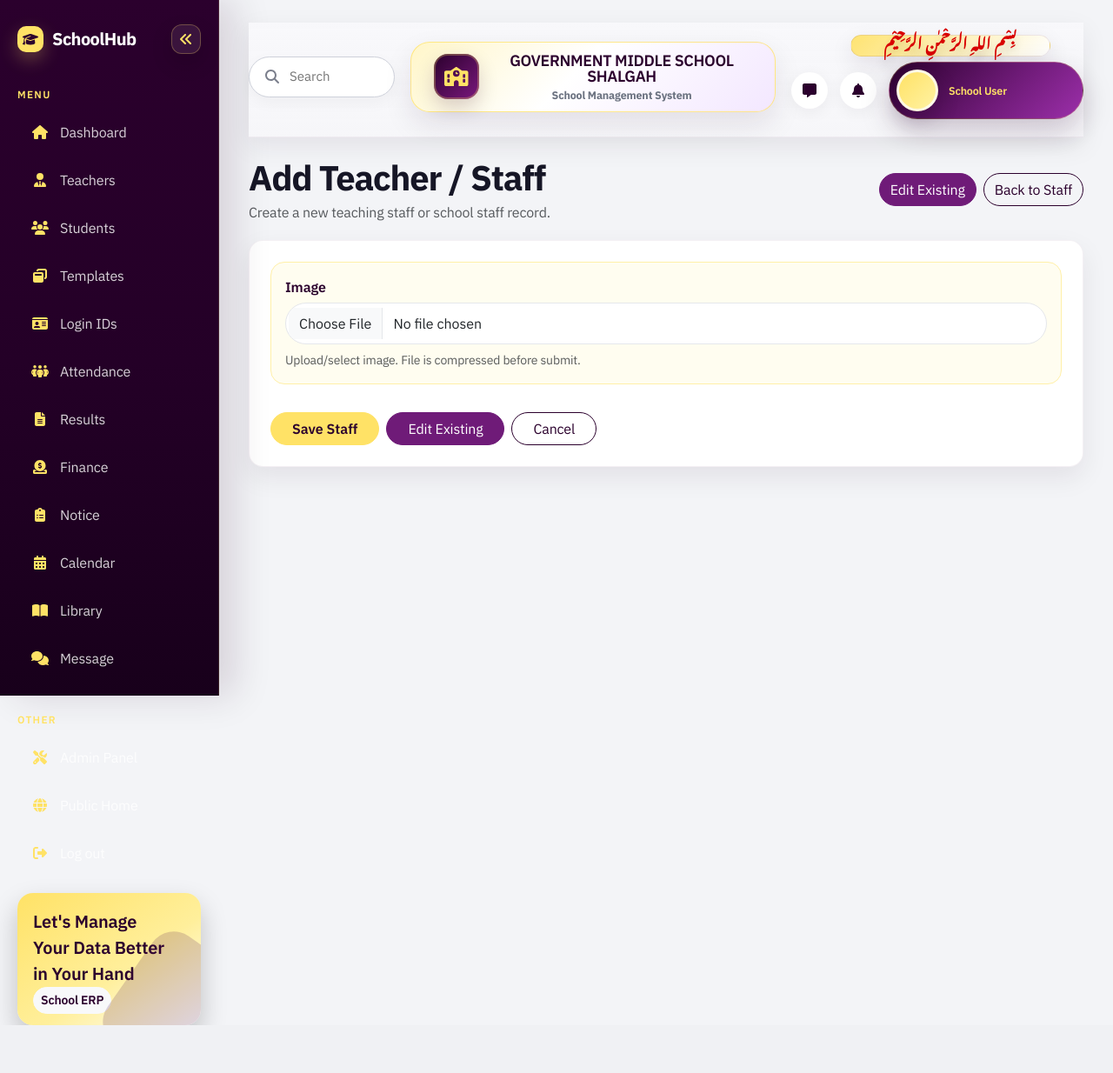
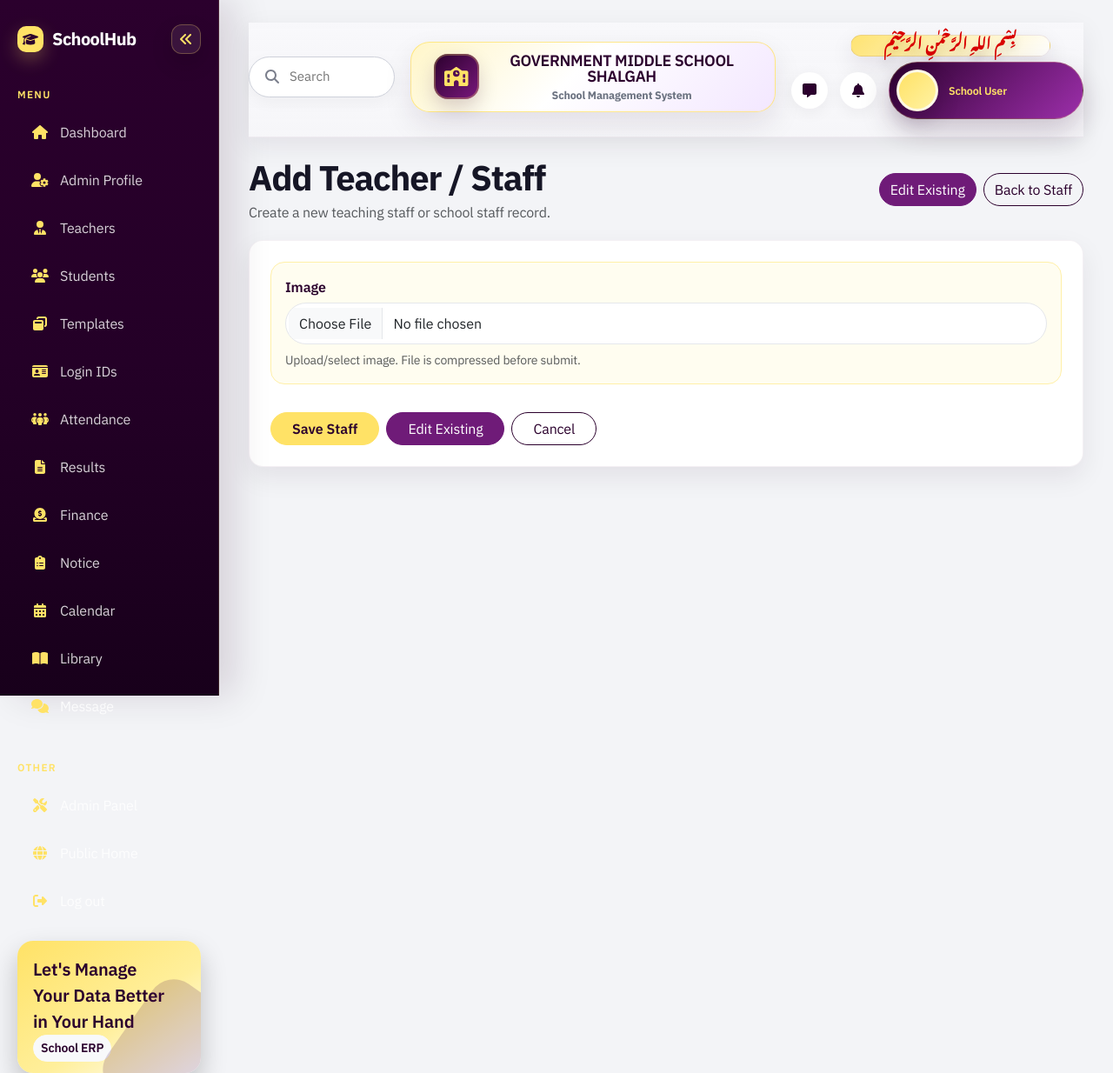
Before and after one commit to pehlidachan/school-management-system, a Django app: template school/templates/add_staff.html in a window 1280 px wide. Shown: the whole page at 87% size. Before the commit the page ends 1179 px from the top, so only its background shows below. Run offline with Django 5.2, Linux system fonts and the light colour scheme; the template is opened without the code that fills it, so the values that code supplies are empty; some libraries are stand-ins or nearby versions.

Commit message:
Add admin profile link to dashboard sidebar

```diff
--- a/school/templates/dashboard_sidebar.html
+++ b/school/templates/dashboard_sidebar.html
@@ -13,6 +13,7 @@
         <div class="hub-menu-label">Menu</div>
         <nav class="hub-nav">
             <a href="{% url 'dashboard' %}" class="{% if request.resolver_match.url_name == 'dashboard' %}active{% endif %}" title="Dashboard"><span class="icon"><i class="fa-solid fa-house"></i></span><span class="hub-label">Dashboard</span></a>
+            <a href="{% url 'admin_profile_center' %}" class="{% if request.resolver_match.url_name == 'admin_profile_center' %}active{% endif %}" title="Admin Profile"><span class="icon"><i class="fa-solid fa-user-gear"></i></span><span class="hub-label">Admin Profile</span></a>
             <a href="{% url 'display_staff' %}" class="{% if request.resolver_match.url_name == 'display_staff' %}active{% endif %}" title="Teachers"><span class="icon"><i class="fa-solid fa-user-tie"></i></span><span class="hub-label">Teachers</span></a>
             <a href="{% url 'display_students' %}" class="{% if request.resolver_match.url_name == 'display_students' %}active{% endif %}" title="Students"><span class="icon"><i class="fa-solid fa-users"></i></span><span class="hub-label">Students</span></a>
             <a href="{% url 'template_preview_center' %}" class="{% if request.resolver_match.url_name == 'template_preview_center' %}active{% endif %}" title="Templates"><span class="icon"><i class="fa-solid fa-window-restore"></i></span><span class="hub-label">Templates</span></a>
```
